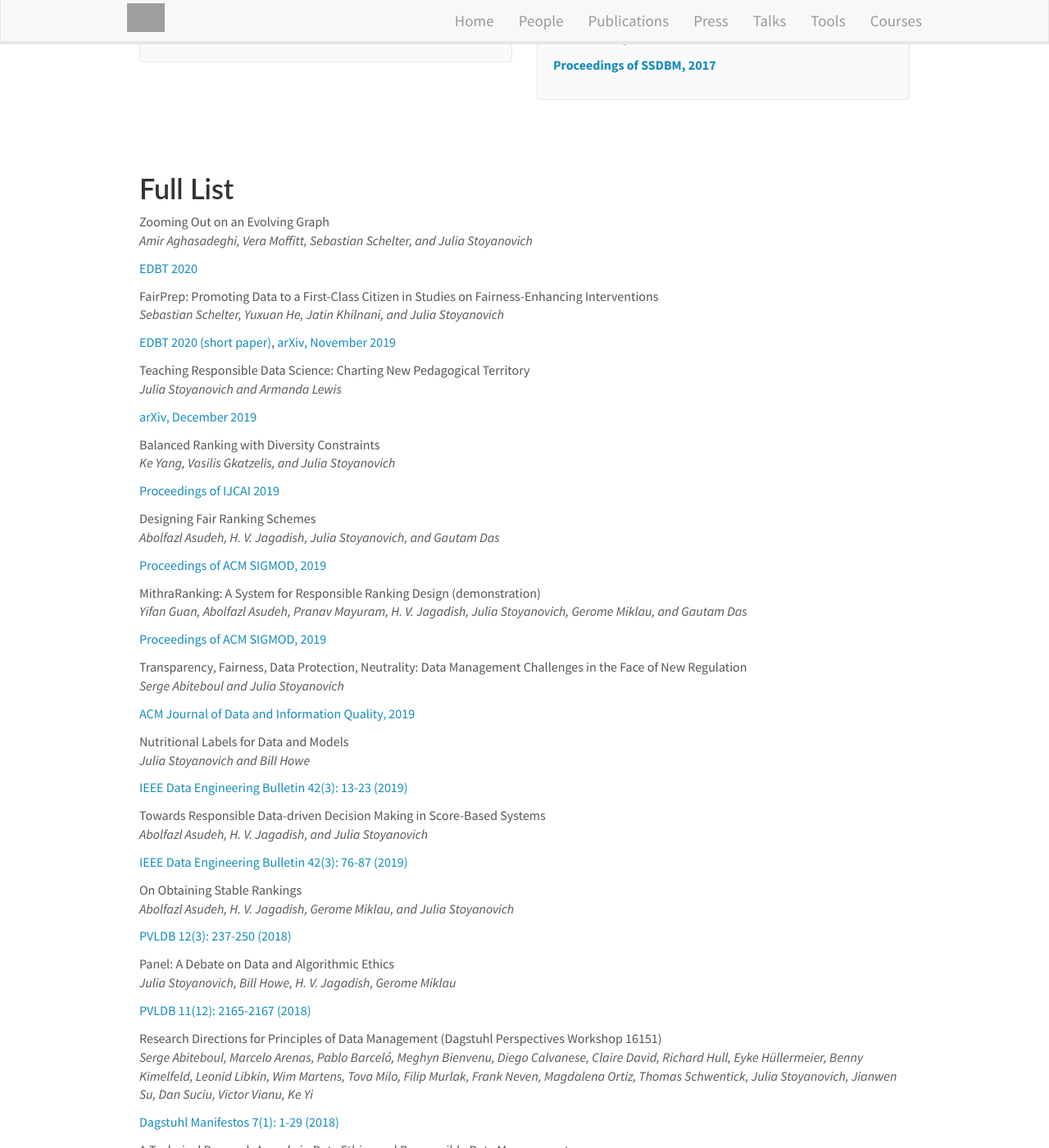
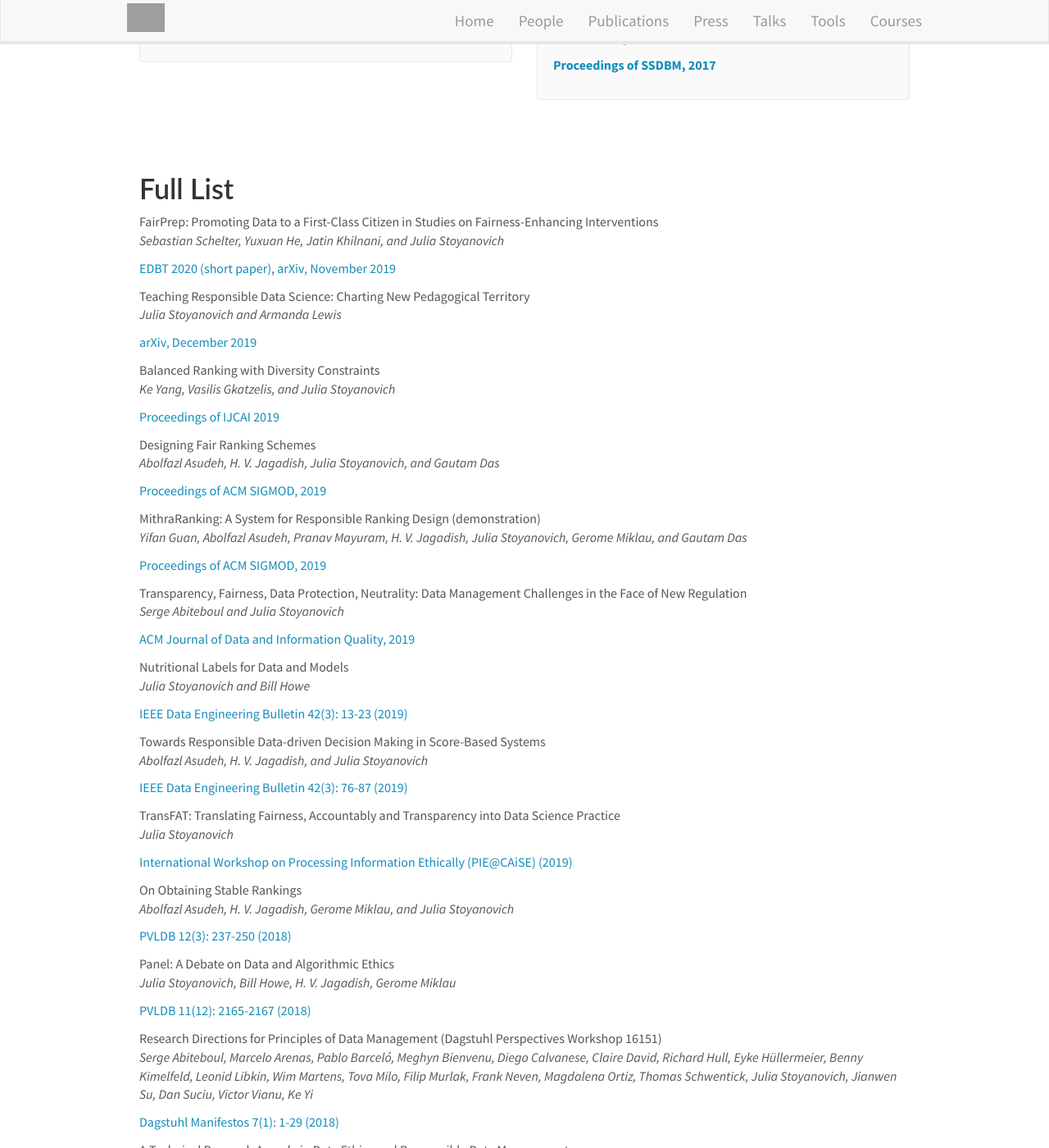
Before and after one commit to DataResponsibly/DataResponsibly.github.io, a Jekyll site: the page built from _pages/publications.md, in a window 1280 px wide and 1400 px high, scrolled down 847 px. Shown: the whole window at 82% size. Built offline with Jekyll 4.4.1, drawn with Linux system fonts in a browser that asks for light colours; nearby versions of some CDN libraries; grey boxes are pictures that could not be loaded.

Commit message:
Update publications.yml

```diff
--- a/_data/publications.yml
+++ b/_data/publications.yml
@@ -1,10 +1,3 @@
-- title: "Zooming Out on an Evolving Graph"
-  authors: 	Amir Aghasadeghi, Vera Moffitt, Sebastian Schelter, and Julia Stoyanovich
-  number_link: 1
-  link:
-    url: https://dataresponsibly.github.io/documents/portalzoom.pdf
-    display:  "EDBT 2020"
-
 - title: "FairPrep: Promoting Data to a First-Class Citizen in Studies on Fairness-Enhancing Interventions"
   authors: Sebastian Schelter, Yuxuan He, Jatin Khilnani, and Julia Stoyanovich
   number_link: 2
@@ -63,6 +56,13 @@
   link:
     url: http://sites.computer.org/debull/A19sept/p76.pdf
     display:  "IEEE Data Engineering Bulletin 42(3): 76-87 (2019)"
+
+- title: "TransFAT: Translating Fairness, Accountably and Transparency into Data Science Practice"
+  authors: Julia Stoyanovich
+  number_link: 1
+  link:
+    url: http://ceur-ws.org/Vol-2417/paper1.pdf
+    display:  "International Workshop on Processing Information Ethically (PIE@CAiSE) (2019)"
 
 - title: "On Obtaining Stable Rankings"
   authors: Abolfazl Asudeh, H. V. Jagadish, Gerome Miklau, and Julia Stoyanovich
```
